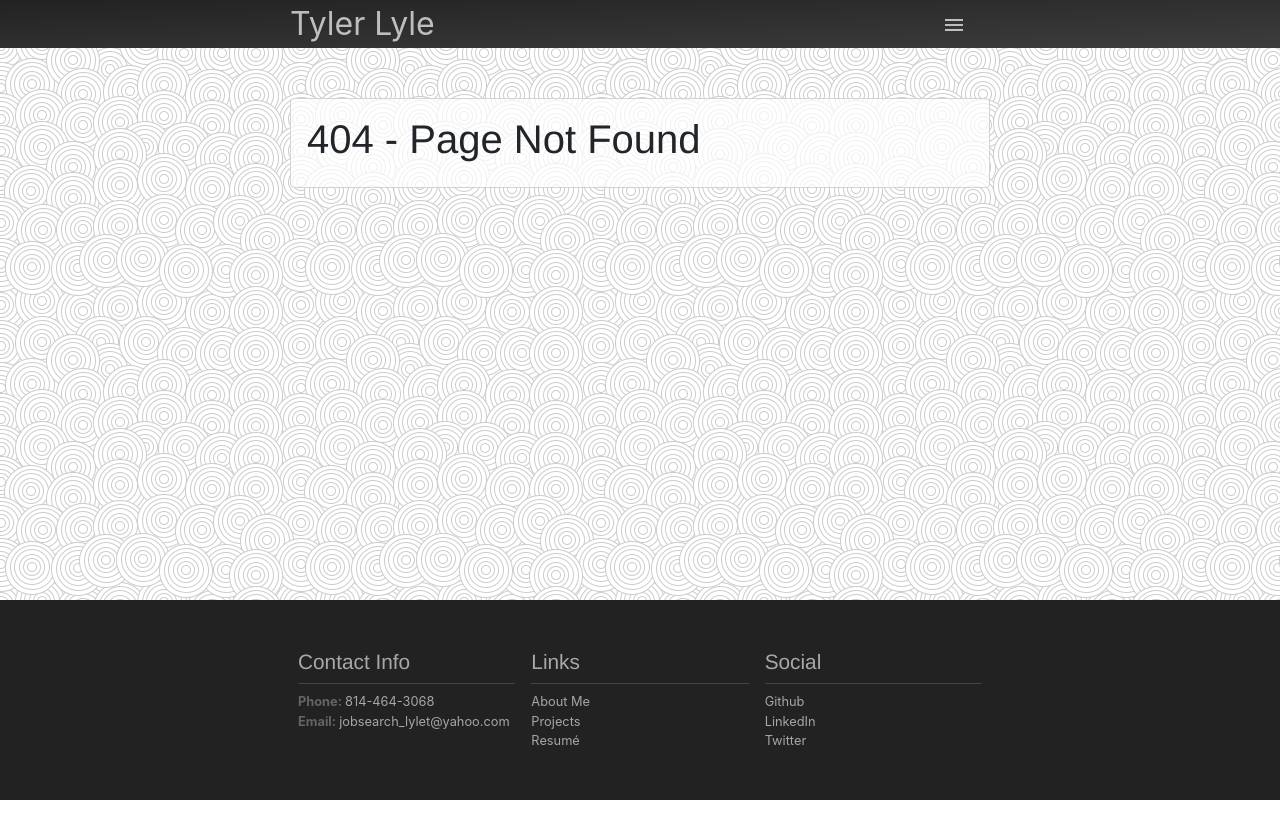
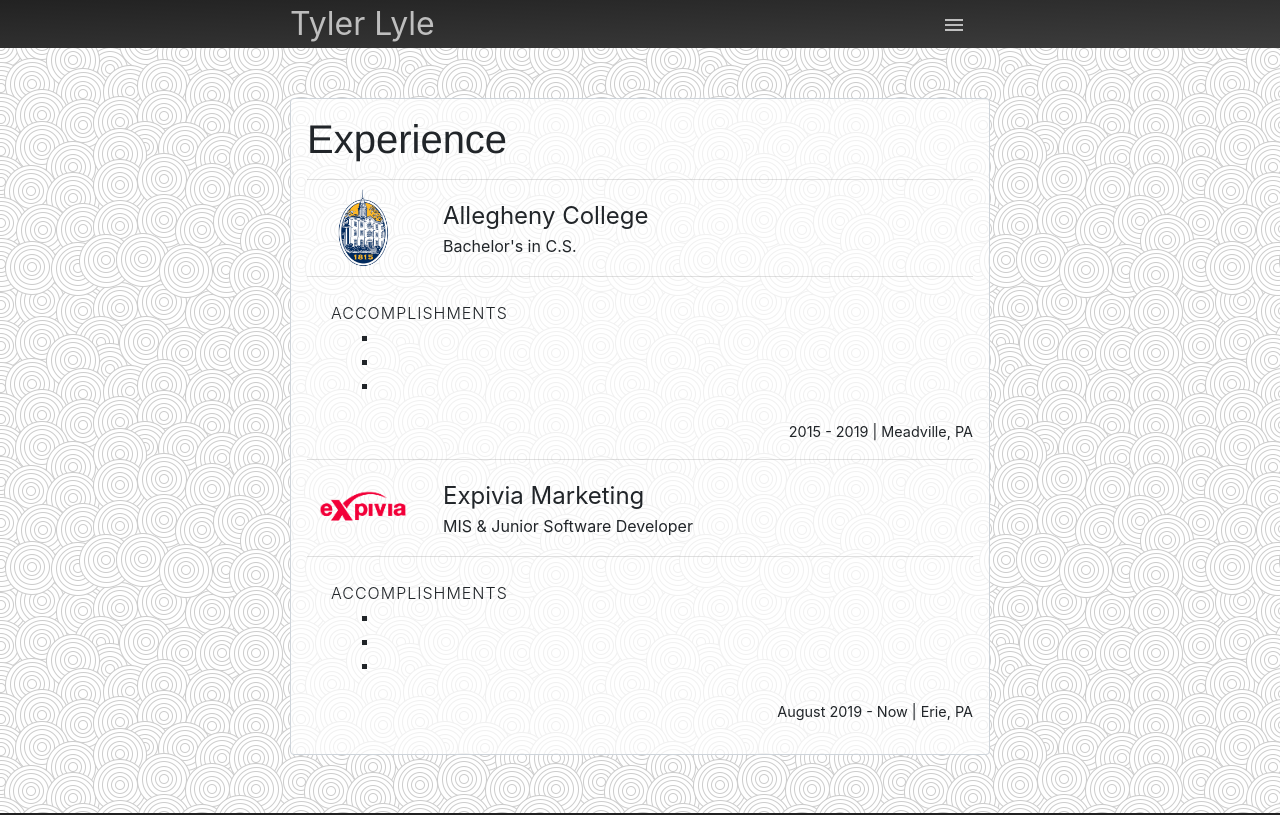
Before and after one commit to lylet-AC/Angular-Website, an Angular app: page /experience in a window 1280 px wide. Before the commit this address had no page. Shown: the top 815 px of the page. Built offline with nearby package versions, Linux system fonts and the light colour scheme.

Commit message:
experience tab structure now exists (content needs populated in mock-api)

```diff
--- a/src/app/app-routing.module.ts
+++ b/src/app/app-routing.module.ts
@@ -8,7 +8,7 @@ import { PageNotFoundComponent } from './components/page-not-found/page-not-foun
 
 const routes: Routes = [
   { path: '', component: HomeComponent, data: {title: "Home"} },
-  //{ path: 'experience', component: ExperienceComponent, data: { title: "Experience" } },
+  { path: 'experience', component: ExperienceComponent, data: { title: "Experience" } },
   { path: 'projects', component: ProjectsComponent, data: { title: "Projects" } },
   { path: 'resume', component: ResumeComponent, data: { title: "Resumé"} },
   { path: '**', component: PageNotFoundComponent, data: { title: "404 - Not found" } ,}
--- a/src/app/components/experience/experience.component.html
+++ b/src/app/components/experience/experience.component.html
@@ -1,6 +1,29 @@
 <div id="experience">
     <div class="page-white">
-        <h1>Experience</h1>
-
+        <h1 class="space-below">Experience</h1>
+        <div *ngFor="let experience of experiences">
+            <div class="experience-container">
+                <mat-divider style="background-color: rgba(255,255,255, 0.2);"></mat-divider>
+                <div class="experience-header">
+                    <div class="experience-logo-container">
+                        <img class="experience-logo" src="{{'assets/img/' + experience.imgSrc}}"/>
+                    </div>
+                    <div class="experience-header-text">
+                        <p class="experience-title">{{experience.title}}</p>
+                        <p class="experience-position">{{experience.position}}</p>
+                    </div>
+                </div>
+                <mat-divider style="background-color: rgba(255,255,255, 0.2)"></mat-divider>
+                <div class="experience-body">
+                    <p>Accomplishments</p>
+                    <ul>
+                        <li *ngFor="let accomplishment of experience.accomplishments"><span>{{accomplishment}}</span></li>
+                    </ul>
+                </div>
+                <div class="experience-footer space-below">
+                    <p>{{experience.date}} | {{experience.location}}</p>
+                </div>
+            </div>
+        </div>
     </div>
 </div>
--- a/src/app/components/experience/experience.component.scss
+++ b/src/app/components/experience/experience.component.scss
@@ -1,4 +1,63 @@
 #experience {
     padding: 50px 0 10px 0;
 
+    ul {
+        margin-bottom: 0;
+    }
+
+    .experience-container {
+
+        p {
+            margin: 0;
+        }
+
+        .experience-header {
+            display: flex;
+            align-items: center;
+            padding: .5em;
+
+            .experience-logo-container {
+                display: flex;
+                justify-content: center;
+                align-self: center;
+                height: 5em;
+                width: 6em;
+                margin-right: 2em;
+
+                .experience-logo {
+                    align-self: center;
+                    max-height: 5em;
+                    max-width: 6em;
+                }
+            }
+
+            .experience-title {
+                font-size: 1.5em;
+            }
+        }
+
+        .experience-body {
+            padding: 1.5rem;
+            font-weight: 300;
+
+            p {
+                letter-spacing: 1px;
+                text-transform: uppercase;
+            }
+
+            li {
+                line-height: 150%;
+                list-style-type: square;
+                margin-left: 8px;
+            }
+        }
+
+        .experience-footer {
+            display: flex;
+            justify-content: end;
+            font-size: .9em;
+        }
+
+    }
+
 }
--- a/src/app/components/experience/experience.component.ts
+++ b/src/app/components/experience/experience.component.ts
@@ -1,4 +1,6 @@
 import { Component, OnInit } from '@angular/core';
+import { Experience } from 'src/app/shared/entities/entities';
+import { MockApiService } from 'src/app/shared/services/mock-api.service';
 
 @Component({
   selector: 'app-experience',
@@ -7,10 +9,15 @@ import { Component, OnInit } from '@angular/core';
 })
 export class ExperienceComponent implements OnInit {
 
-  constructor() {
+  experiences: Experience[] = [];
+
+  constructor(private _apiService: MockApiService) {
 
   }
 
   ngOnInit(): void {
+    this._apiService.Get("experiences").subscribe(data => {
+      this.experiences = data;
+    })
   }
 }
--- a/src/app/shared/services/mock-api.service.ts
+++ b/src/app/shared/services/mock-api.service.ts
@@ -1,6 +1,6 @@
 import { Injectable } from '@angular/core';
 import { Subject, Observable } from 'rxjs';
-import { Contact, Link, Social, Project, Language } from '../entities/entities';
+import { Contact, Link, Social, Project, Language, Experience } from '../entities/entities';
 
 @Injectable({
   providedIn: 'root'
@@ -46,6 +46,15 @@ export class MockApiService {
     ];
     requests.push({ route: "projects", method: Method.Get, data: projects });
 
+    let experiences: Experience[] = [
+      { imgSrc: "allegheny-college.png", title: "Allegheny College", position: "Bachelor's in C.S.", date: "2015 - 2019", location: "Meadville, PA",
+        accomplishments: ["", "", ""] },
+      { imgSrc: "expivia.png", title: "Expivia Marketing", position: "MIS & Junior Software Developer", date: "August 2019 - Now", location: "Erie, PA",
+        accomplishments: ["", "", ""] },
+    ];
+
+    requests.push({ route: "experiences", method: Method.Get, data: experiences })
+
     return requests;
   }
 
```
Also changed, not shown: src/app/shared/entities/entities.ts (+10 -1 lines), src/assets/img/allegheny-college.png (added), src/assets/img/expivia.png (added).
